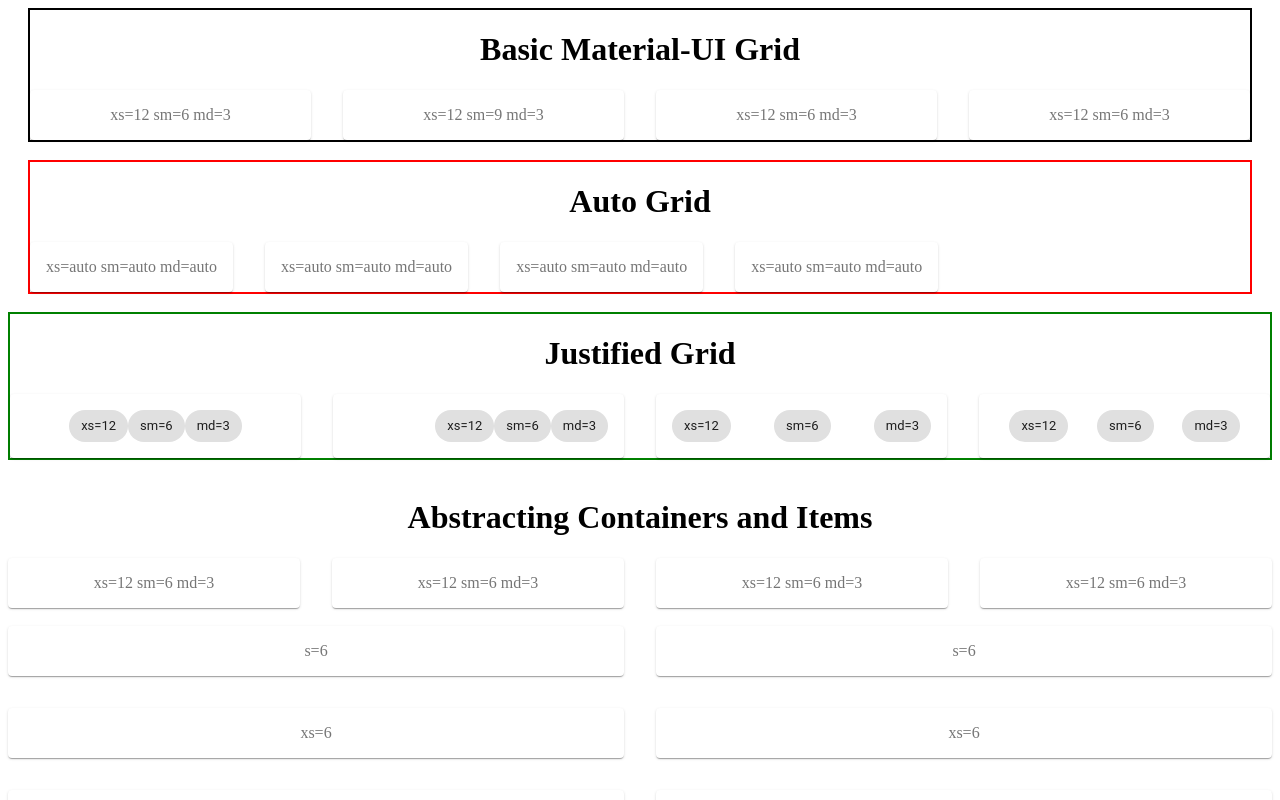
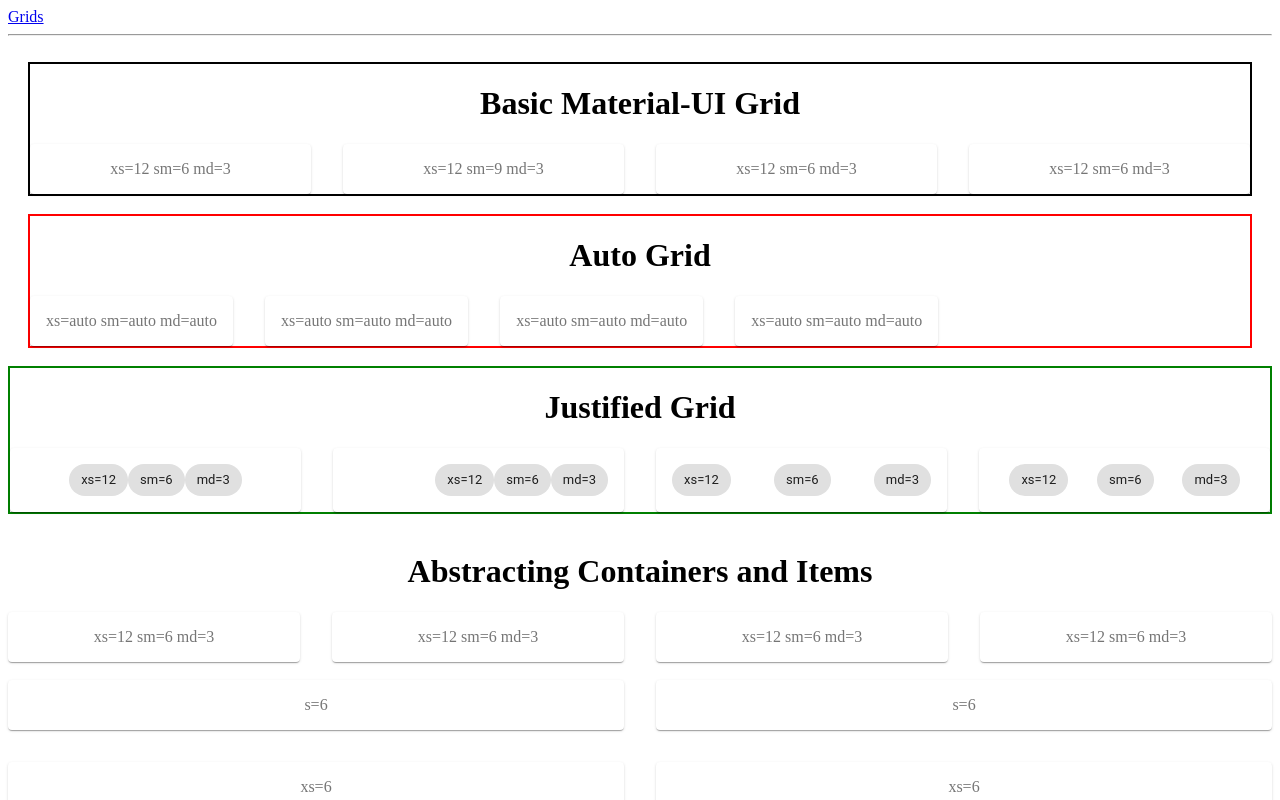
Before and after one commit to mjshuff23/material-ui-lessons, a React (Create React App) app in the folder material-ui-lesson/: page /grids in a window 1280 px wide. Shown: the top 800 px of the page. Built offline with nearby package versions, Linux system fonts and the light colour scheme.

Commit message:
added some basic routes

```diff
--- a/material-ui-lesson/package.json
+++ b/material-ui-lesson/package.json
@@ -11,6 +11,7 @@
     "@testing-library/user-event": "^7.2.1",
     "react": "^17.0.2",
     "react-dom": "^17.0.2",
+    "react-router-dom": "^6.2.1",
     "react-scripts": "5.0.0"
   },
   "scripts": {
--- a/material-ui-lesson/src/App.js
+++ b/material-ui-lesson/src/App.js
@@ -1,21 +1,14 @@
 import React from 'react';
-import MUIGrid from './components/Grid/MUIGrid';
-import AutoGrid from './components/Grid/AutoGrid';
-import JustifiedGrid from './components/Grid/JustifiedGrid';
-import AbstractingContainersAndItems from './components/Grid/AbstractingContainers';
-import FixedColumnLayout from './components/Grid/FixedColumnGrid';
+import { Outlet, Link } from 'react-router-dom';
 
 const App = () => (
   <div>
-    <MUIGrid />
+    <nav>
+      <Link to='/grids'>Grids</Link>
+    </nav>
+    <hr />
     <br />
-    <AutoGrid />
-    <br />
-    <JustifiedGrid />
-    <br />
-    <AbstractingContainersAndItems />
-    <br />
-    <FixedColumnLayout />
+    <Outlet />
   </div>
 );
 
--- /dev/null
+++ b/material-ui-lesson/src/components/Grid/Grids.js
@@ -0,0 +1,24 @@
+import React from 'react';
+import MUIGrid from './MUIGrid';
+import AutoGrid from './AutoGrid';
+import JustifiedGrid from './JustifiedGrid';
+import AbstractingContainersAndItems from './AbstractingContainers';
+import FixedColumnLayout from './FixedColumnGrid';
+
+function Grids() {
+  return (
+    <div>
+      <MUIGrid />
+      <br />
+      <AutoGrid />
+      <br />
+      <JustifiedGrid />
+      <br />
+      <AbstractingContainersAndItems />
+      <br />
+      <FixedColumnLayout />
+    </div>
+  );
+}
+
+export default Grids;
--- a/material-ui-lesson/src/index.js
+++ b/material-ui-lesson/src/index.js
@@ -2,10 +2,31 @@
 import ReactDOM from 'react-dom';
 import './index.css';
 import App from './App';
+import { BrowserRouter, Routes, Route } from 'react-router-dom';
+import MUIGrid from './components/Grid/MUIGrid';
+import AutoGrid from './components/Grid/AutoGrid';
+import JustifiedGrid from './components/Grid/JustifiedGrid';
+import AbstractingContainersAndItems from './components/Grid/AbstractingContainers';
+import FixedColumnLayout from './components/Grid/FixedColumnGrid';
+import Grids from './components/Grid/Grids';
 
 ReactDOM.render(
   <React.StrictMode>
-    <App />
+    <BrowserRouter>
+      <Routes>
+        <Route path='/' element={<App />}>
+          <Route path='muigrid' element={<MUIGrid />} />
+          <Route path='autogrid' element={<AutoGrid />} />
+          <Route path='justifiedgrid' element={<JustifiedGrid />} />
+          <Route
+            path='abstracting'
+            element={<AbstractingContainersAndItems />}
+          />
+          <Route path='fixed' element={<FixedColumnLayout />} />
+          <Route path='grids' element={<Grids />} />
+        </Route>
+      </Routes>
+    </BrowserRouter>
   </React.StrictMode>,
   document.getElementById('root')
 );
```
Also changed, not shown: 1 other file (tests, documents, lock files or other folders).
